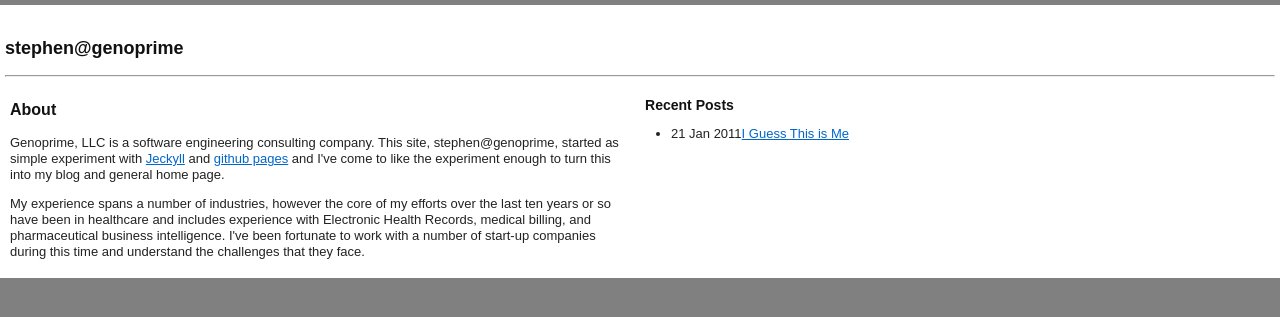
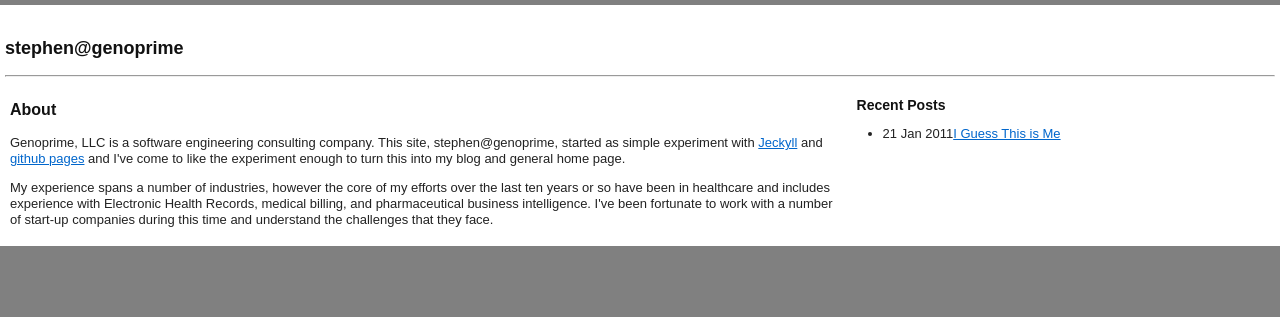
Before and after one commit to spmallette/spmallette.github.com, a Jekyll site: the page built from index.html, in a window 1280 px wide. Shown: the top 317 px of the page. Built offline with Jekyll 4.4.1, drawn with Linux system fonts in a browser that asks for light colours; Markdown is read by kramdown in place of the engine named in the settings.

Commit message:
changed style again to get a 2/3 layout of the main panel

```diff
--- a/_layouts/default.html
+++ b/_layouts/default.html
@@ -13,9 +13,9 @@
       <h1>stephen@genoprime</h1>
       <hr/>
     </div>
-    <div class="unit on-2 columns same-height">
+    <div class="unit on-3 columns same-height">
       <div class="container" style="margin:5px">
-        <div class="column full-height">
+        <div class="column span-2 full-height">
           <div id="main" class="container">
 	    {{ content }}
 	  </div>
```
